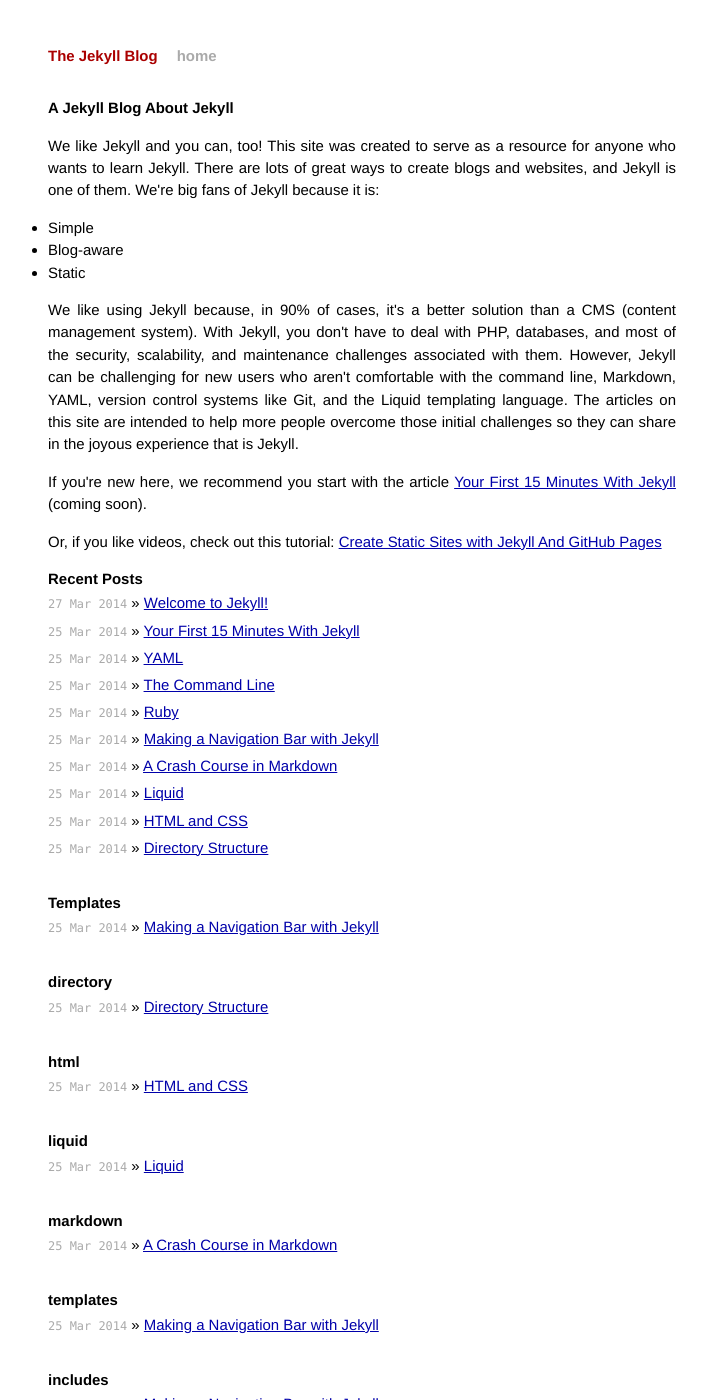
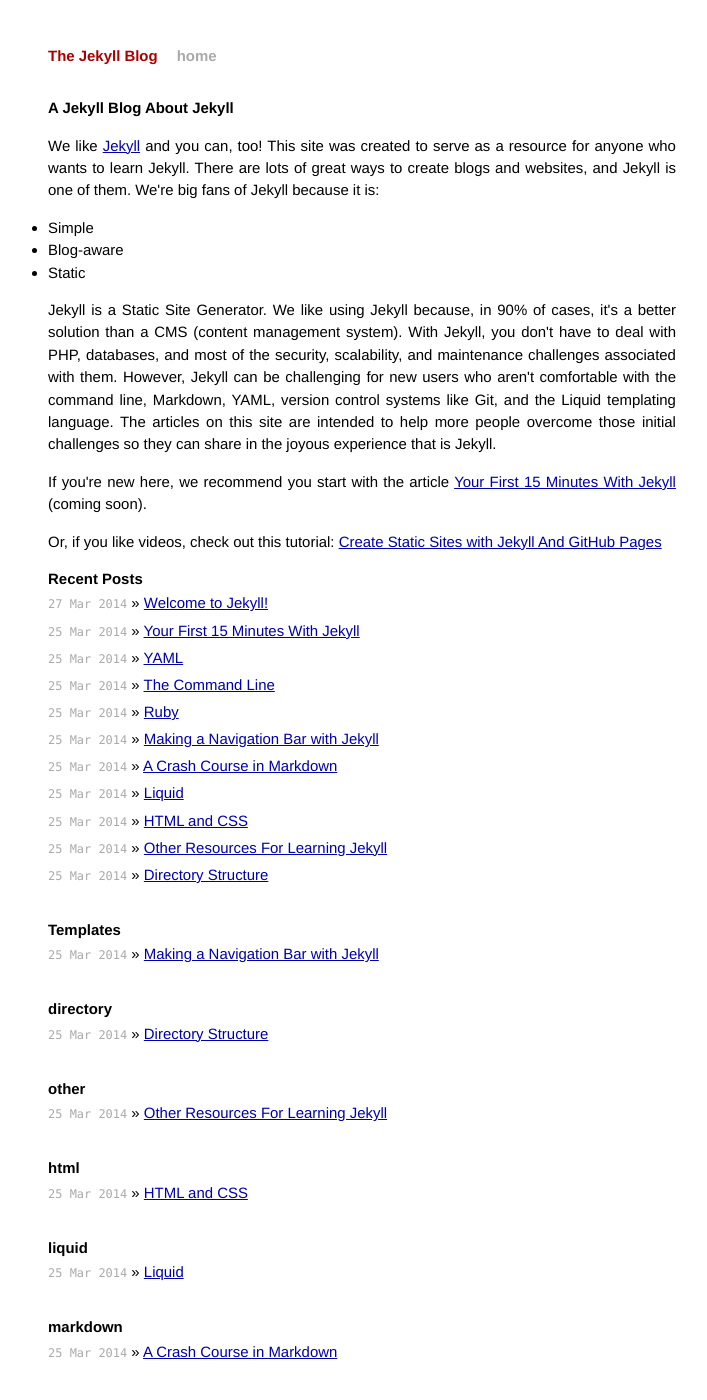
Before and after one commit to ainc/thejekyllblog, a Jekyll site: the page built from index.html, in a window 1280 px wide and 1400 px high. Shown: the whole window, without its empty margins (278-985 px from the left). Built offline with Jekyll 4.4.1, drawn with Linux system fonts in a browser that asks for light colours; Markdown is read by kramdown in place of the engine named in the settings.

Commit message:
Added about and external resources pages

```diff
--- /dev/null
+++ b/_drafts/external-resources.md
@@ -0,0 +1,16 @@
+---
+layout: post
+title:  "Other Resources For Learning Jekyll"
+date:   2014-03-25 12:00:00
+categories: other
+---
+
+There are some great resources out there for learning Jekyll. Here are a few:
+
+{% comment %}
+This should be turned into an _data file.
+{% endcomment %}
+
+- [Official Jekyll Documentation](http://jekyllrb.com)
+- [Jekyll videos on Tuts+](https://tutsplus.com/course/jekyll-essentials/)
+- [Jekyll By Example](https://www.andrewmunsell.com/tutorials/jekyll-by-example)
--- a/index.html
+++ b/index.html
@@ -5,13 +5,13 @@
 
 <div id="home">
   <h1>A Jekyll Blog About Jekyll</h1>
-  <p>We like Jekyll and you can, too! This site was created to serve as a resource for anyone who wants to learn Jekyll. There are lots of great ways to create blogs and websites, and Jekyll is one of them. We're big fans of Jekyll because it is:</p>
+  <p>We like <a href="http://jekyllrb.com">Jekyll</a> and you can, too! This site was created to serve as a resource for anyone who wants to learn Jekyll. There are lots of great ways to create blogs and websites, and Jekyll is one of them. We're big fans of Jekyll because it is:</p>
   <ul>
   	<li>Simple</li>
   	<li>Blog-aware</li>
   	<li>Static</li>
   </ul>
-  <p>We like using Jekyll because, in 90% of cases, it's a better solution than a CMS (content management system). With Jekyll, you don't have to deal with PHP, databases, and most of the security, scalability, and maintenance challenges associated with them. However, Jekyll can be challenging for new users who aren't comfortable with the command line, Markdown, YAML, version control systems like Git, and the Liquid templating language. The articles on this site are intended to help more people overcome those initial challenges so they can share in the joyous experience that is Jekyll.</p>
+  <p>Jekyll is a Static Site Generator. We like using Jekyll because, in 90% of cases, it's a better solution than a CMS (content management system). With Jekyll, you don't have to deal with PHP, databases, and most of the security, scalability, and maintenance challenges associated with them. However, Jekyll can be challenging for new users who aren't comfortable with the command line, Markdown, YAML, version control systems like Git, and the Liquid templating language. The articles on this site are intended to help more people overcome those initial challenges so they can share in the joyous experience that is Jekyll.</p>
   <p>If you're new here, we recommend you start with the article <a href="#">Your First 15 Minutes With Jekyll</a> (coming soon).</p>
   <p>Or, if you like videos, check out this tutorial: <a href="https://www.udemy.com/jekyll-and-github-pages/?couponCode=thejekyllblog">Create Static Sites with Jekyll And GitHub Pages</a></p>
 
```
Also changed, not shown: about.md (added, +14 -0 lines).
